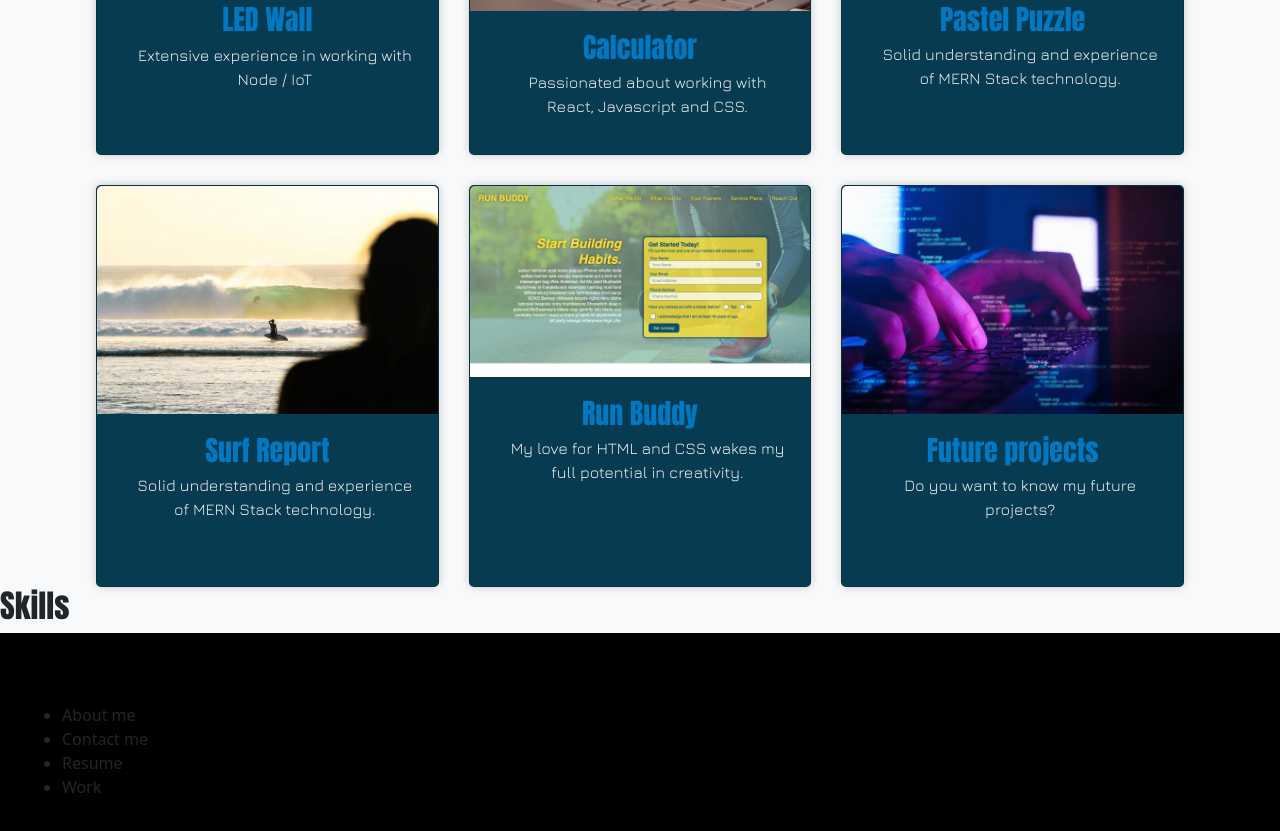
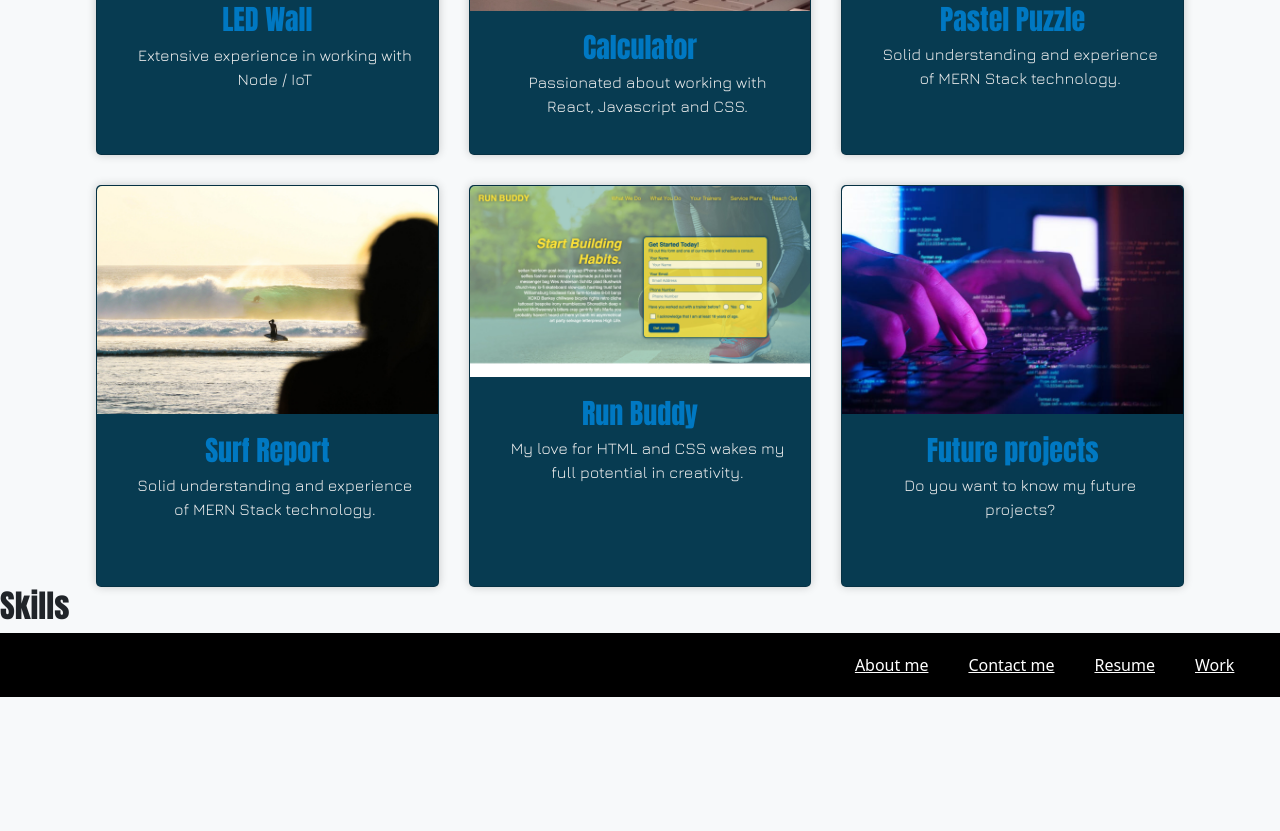
Before and after one commit to emeritolopes/Bootstrap-Portfolio, a plain HTML site: page index.html in a window 1280 px wide. Shown: the part 1147-1978 px from the top of the page. After the commit the page ends 1860 px from the top, so only its background shows below. Drawn offline with nearby package versions, Linux system fonts and the light colour scheme.

Commit message:
added links to About me, contact me, resume and work. also I added a footer with hyper links

```diff
--- a/css/style.css
+++ b/css/style.css
@@ -2,7 +2,7 @@
     margin: 0px;
     padding: 0px;
     box-sizing: border-box;
-    /* border:1px solid black; */
+    /* border:1px solid white; */
 
 }
 body {
@@ -147,7 +147,31 @@ p {
  }
 
  .footerContainer {
-    width: 100%;
-    padding: 70px 30px 20px;
+    margin: 0;
+
 
  }
+
+ .footerContainer ul {
+    display: flex;
+    justify-content: right;
+    margin-right: 2%;
+    list-style-type: none;
+ }
+
+ .footerContainer ul li {
+    color: #f7f9fa;
+    margin: 20px;
+    text-decoration: none;
+    font-size: 1.3em,
+ }
+.footerContainer ul li a {
+    color: white;
+}
+
+ .footerContainer ul li a:hover {
+    box-shadow: 0px 10px 20px 5px rgb(84, 95, 160);
+    transition: 1s;
+
+
+ }
--- a/index.html
+++ b/index.html
@@ -131,10 +131,10 @@
 <footer class="footer">
     <div class="footerContainer">
         <ul>
-            <li><a href=""></a>About me</li>
-            <li><a href=""></a>Contact me</li>
-            <li><a href=""></a>Resume</li>
-            <li><a href=""></a>Work</li>
+            <li><a href="/Bootstrap-Portfolio/about-me/about.html">About me</a></li>
+            <li><a href="/Bootstrap-Portfolio/contact-me/contact.html">Contact me</a></li>
+            <li><a href="/Bootstrap-Portfolio/resume/resume.html">Resume</a></li>
+            <li><a href="/Bootstrap-Portfolio/work/work.html">Work</a></li>
         </ul>
     </div>
 </footer>
```
Also changed, not shown: about-me/about.html (added), contact-me/contact.html (added), resume/resume.html (added), work/work.html (added).
